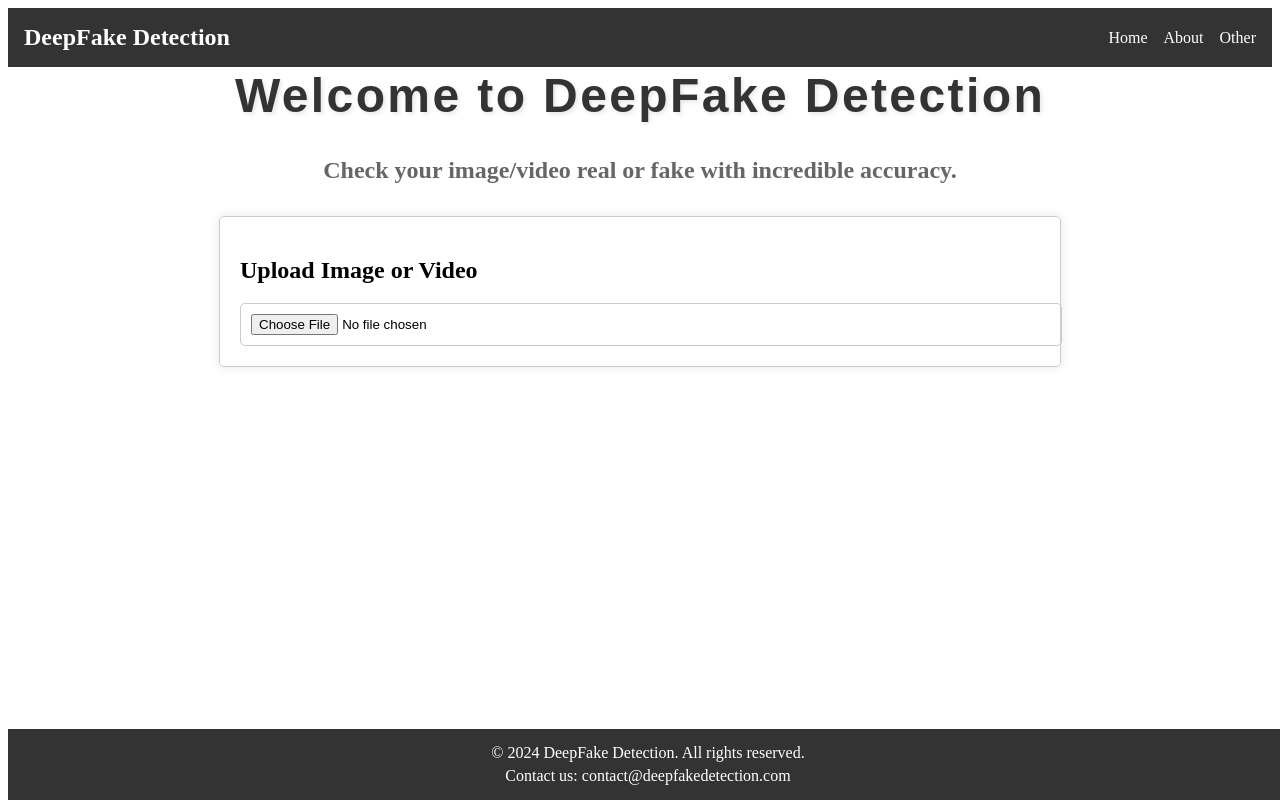
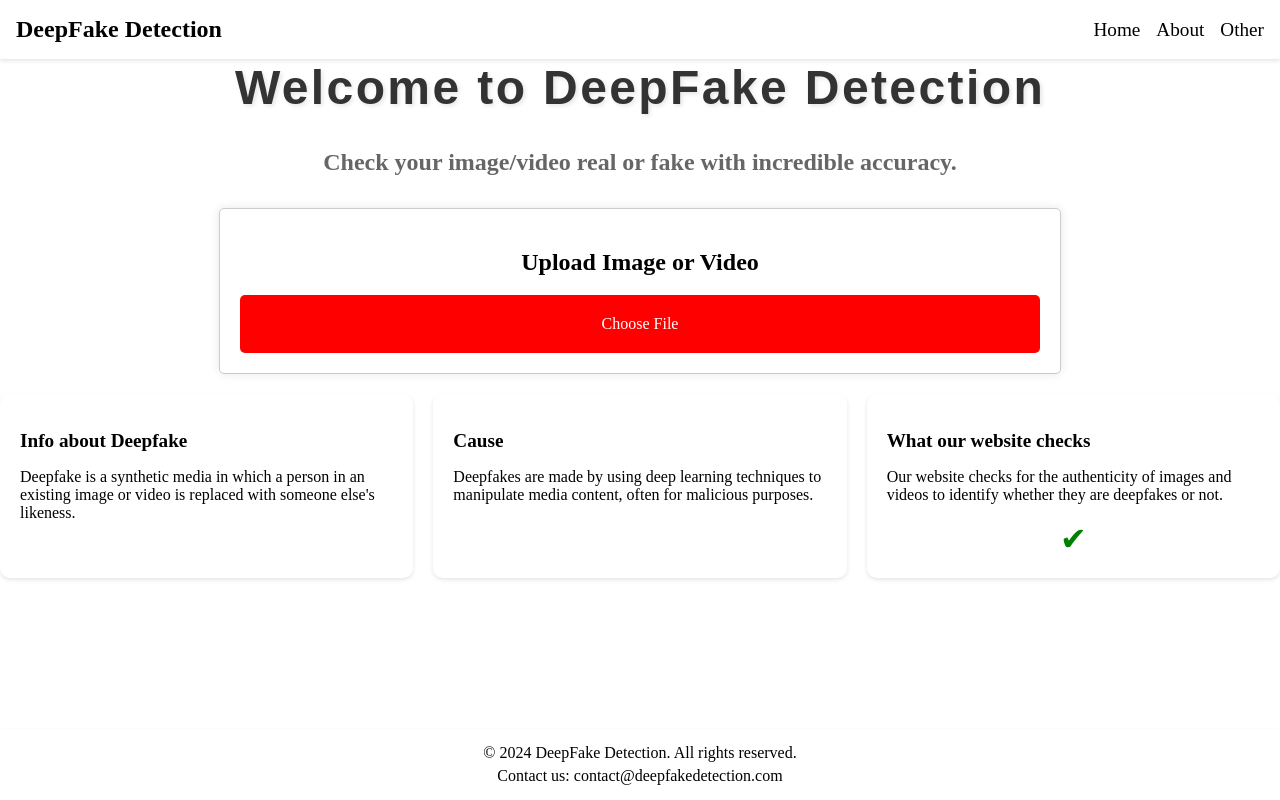
Before and after one commit to imVarad27/Deepfake-Detection, a React (Create React App) app in the folder client/: page / in a window 1280 px wide. Built offline with nearby package versions, Linux system fonts and the light colour scheme.

Commit message:
Add info and new design

```diff
--- a/client/public/index.html
+++ b/client/public/index.html
@@ -27,7 +27,14 @@
     -->
     <title>React App</title>
   </head>
-  <body>
+  <body
+    style="
+      margin-top: 0px;
+      margin-left: 0px;
+      margin-right: 0px;
+      margin-bottom: 0px;
+    "
+  >
     <noscript>You need to enable JavaScript to run this app.</noscript>
     <div id="root"></div>
     <!--
--- a/client/src/components/Footer/footer.css
+++ b/client/src/components/Footer/footer.css
@@ -1,21 +1,32 @@
+/* Footer.css */
+
+/* Styles for the footer */
 /* Footer.css */
 
 /* Styles for the footer */
 .footer {
-  background-color: #333;
-  color: #fff;
+  background-color: #ffffff;
+  color: #000000;
   padding: 10px 0;
   text-align: center;
   width: 100%;
   position: fixed;
   bottom: 0;
+  box-shadow: 0px 2px 4px rgba(0, 0, 0, 0.1);
 }
 
 .footer-content {
   max-width: 900px;
   margin: 0 auto;
+
 }
 
 .footer-content p {
   margin: 5px 0;
 }
+
+/* Add padding to body to create space for the footer */
+body {
+  padding-bottom: 50px; /* Adjust as needed */
+
+}
--- a/client/src/components/Header/header.css
+++ b/client/src/components/Header/header.css
@@ -2,11 +2,12 @@
 
 /* Styling for the header */
 header {
-  background-color: #333;
-  color: #fff;
+  background-color: #ffffff;
+  color: #000000;
   padding: 1rem;
   display: flex;
   justify-content: space-between; /* Align items to the start and end of the header */
+  box-shadow: 0px 2px 4px rgba(0, 0, 0, 0.1);
 }
 
 /* Styling for the headline */
@@ -36,20 +37,13 @@ nav li {
 }
 
 nav a {
-  color: #fff;
+  color: #000000;
   text-decoration: none;
   position: relative; /* Required for pseudo-element positioning */
+  font-size: 1.2rem;
 }
-
-nav a::after {
-  content: "";
-  position: absolute;
-  bottom: -2px; /* Adjust as needed */
-  right: 0; /* Position the underline at the right side */
-  width: 0;
-  height: 2px; /* Thickness of the underline */
-  background-color: #fff;
-  transition: width 0.3s ease; /* Transition for smooth animation */
+nav a:hover {
+  color: #ff0000; /* Change text color to red on hover */
 }
 
 nav a:hover::after {
--- a/client/src/components/Home/Homepage.jsx
+++ b/client/src/components/Home/Homepage.jsx
@@ -5,6 +5,7 @@ import Upload from "./Upload";
 import "./Upload.css";
 import Header from "../Header/header";
 import Footer from "../Footer/footer";
+import Info from "../Information/info";
 
 const Home = () => {
   return (
@@ -15,6 +16,7 @@ const Home = () => {
         Check your image/video real or fake with incredible accuracy.
       </h3>
       <Upload />
+      <Info />
       <Footer />
     </div>
   );
--- a/client/src/components/Home/Upload.css
+++ b/client/src/components/Home/Upload.css
@@ -36,6 +36,50 @@
   border: 1px solid #ccc;
   border-radius: 5px;
   box-shadow: 0 0 10px rgba(0, 0, 0, 0.1);
+  text-align: center; /* Center align content */
+}
+
+/* Button styling */
+.upload-button {
+  padding: 20px 40px;
+  background-color: #ff0000; /* Red background color */
+  color: #ffffff; /* White text color */
+  border: none;
+  border-radius: 5px;
+  cursor: pointer;
+  transition: background-color 0.3s ease; /* Smooth transition for hover effect */
+}
+
+.upload-button:hover {
+  background-color: #cc0000; /* Darker red background color on hover */
+}
+/* Upload.css */
+
+/* Close button styling */
+/* Upload.css */
+
+/* Close button styling */
+.close-button {
+  position: absolute;
+  top: 10px;
+  right: 10px;
+  padding: 5px;
+  background-color: #ffffff;
+  color: #000000;
+  border: none;
+  border-radius: 50%;
+  cursor: pointer;
+  transition: background-color 0.3s ease; /* Smooth transition for hover effect */
+  z-index: 1; /* Ensure the button appears above other content */
+}
+
+.close-button:hover {
+  background-color: #ffffff; /* Darker red background color on hover */
+}
+
+/* Upload container styling */
+.upload-container {
+  position: relative; /* Ensure relative positioning for absolute child elements */
 }
 
 /* Form styling */
--- a/client/src/components/Home/Upload.jsx
+++ b/client/src/components/Home/Upload.jsx
@@ -1,5 +1,3 @@
-// Upload.jsx
-
 import React, { useState } from "react";
 
 const Upload = () => {
@@ -22,12 +20,26 @@ const Upload = () => {
     }
   };
 
+  const handleDeselect = () => {
+    setFile(null);
+    setPreview(null);
+  };
+
   return (
     <div className="upload-container">
+      {file && (
+        <button className="close-button" onClick={handleDeselect}>
+          X
+        </button>
+      )}
       <h2>Upload Image or Video</h2>
       <form>
-        <input type="file" onChange={handleChange} />
+        <label htmlFor="file-upload" className="upload-button">
+          Choose File
+        </label>
+        <input type="file" id="file-upload" onChange={handleChange} style={{ display: "none" }} />
       </form>
+      {file && <p>Selected File: {file.name}</p>}
       {preview && (
         <div className="preview-container">
           {file.type.startsWith("image") ? (
--- /dev/null
+++ b/client/src/components/Information/info.css
@@ -0,0 +1,37 @@
+/* Info.css */
+
+.info-container {
+  display: flex;
+  justify-content: space-between;
+  margin-top: 20px;
+}
+
+.info-box {
+  background-color: #ffffff;
+  padding: 20px;
+  border-radius: 10px;
+  flex: 1;
+  margin-right: 20px;
+  box-shadow: 0px 2px 4px rgba(0, 0, 0, 0.1);
+}
+
+.info-box:last-child {
+  margin-right: 0;
+}
+
+.info-box h2 {
+  font-size: 1.2rem;
+  margin-bottom: 10px;
+}
+
+.info-box p {
+  font-size: 1rem;
+}
+
+.checkmark {
+  font-size: 2rem;
+  color: green;
+  display: block;
+  text-align: center;
+  margin-top: 10px;
+}
--- /dev/null
+++ b/client/src/components/Information/info.jsx
@@ -0,0 +1,35 @@
+// Info.jsx
+
+import React from "react";
+import "./info.css";
+
+const Info = () => {
+  return (
+    <div className="info-container">
+      <div className="info-box">
+        <h2>Info about Deepfake</h2>
+        <p>
+          Deepfake is a synthetic media in which a person in an existing image
+          or video is replaced with someone else's likeness.
+        </p>
+      </div>
+      <div className="info-box">
+        <h2>Cause</h2>
+        <p>
+          Deepfakes are made by using deep learning techniques to manipulate
+          media content, often for malicious purposes.
+        </p>
+      </div>
+      <div className="info-box">
+        <h2>What our website checks</h2>
+        <p>
+          Our website checks for the authenticity of images and videos to
+          identify whether they are deepfakes or not.
+        </p>
+        <span className="checkmark">&#10004;</span>
+      </div>
+    </div>
+  );
+};
+
+export default Info;
```
